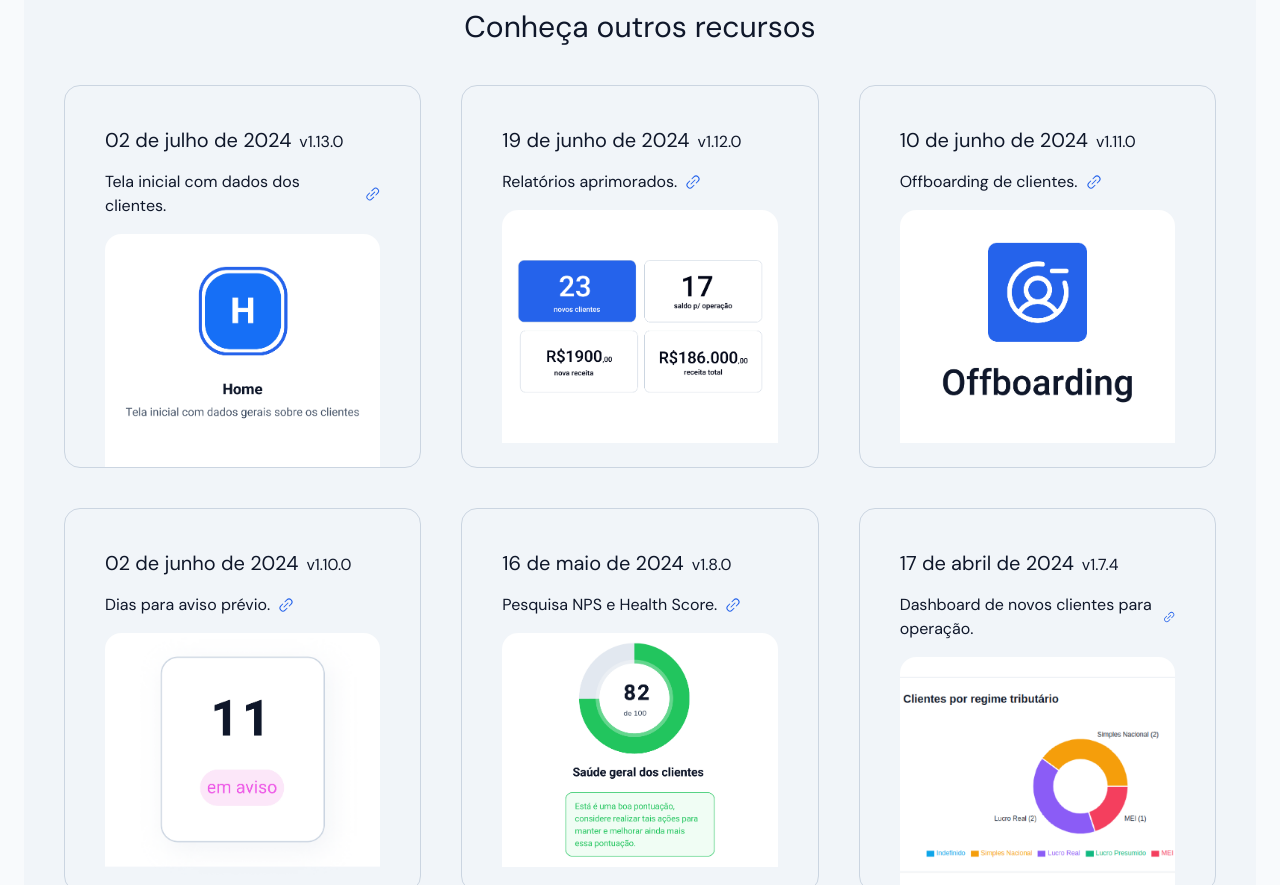
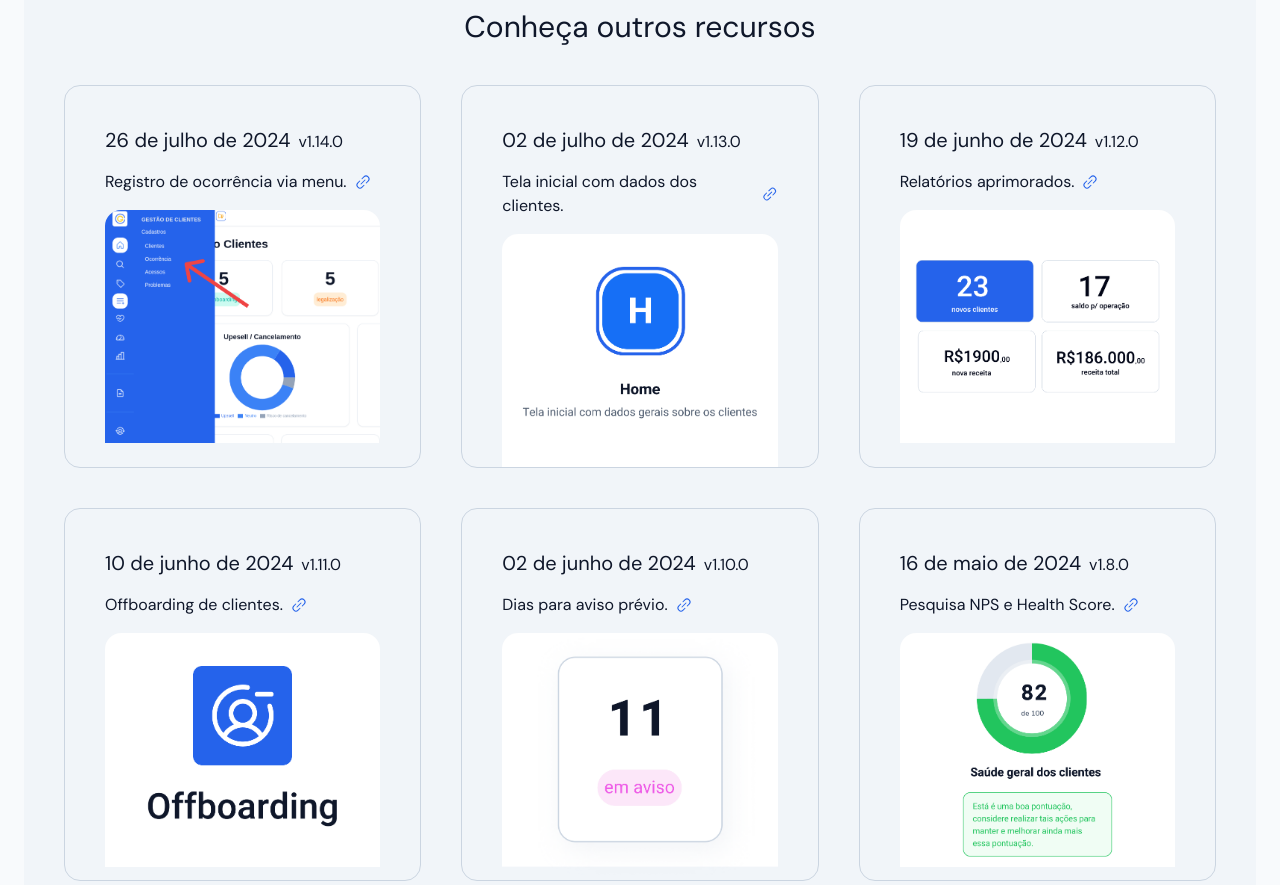
Before and after one commit to amanda-raiane/client-versions, a Next.js app: page / in a window 1280 px wide. Shown: the part 2720-3605 px from the top of the page. Built offline with nearby package versions, Linux system fonts and the light colour scheme.

Commit message:
feat: adding version 1-14-0 to Otherversion

```diff
--- a/src/app/components/SessionOtherResources/index.tsx
+++ b/src/app/components/SessionOtherResources/index.tsx
@@ -8,14 +8,22 @@ import imageNotice from "@/app/images/versions/1_10_0/aviso-previo.png";
 import imageOffboarding from "@/app/images/versions/1_11_0/offboarding.png";
 import imageReports from "@/app/images/versions/1_12_0/relatorios.png";
 import imageHome from "@/app/images/versions/1_13_0/menu.png";
+import registerOcorrenceMenu from "@/app/images/versions/1_14_0/cadastro-via-menu.png";
 
-// Add a versão 13 e 14
 export function SessionOtherResources() {
   return (
     <section className="2xl:px-64 px-5 lg:my-36">
       <div className="dark:bg-slate-900 bg-slate-100 md:p-10 p-4 rounded-2xl space-y-10">
         <h2 className="text-3xl text-center">Conheça outros recursos</h2>
         <div className="grid xl:grid-cols-3 gap-10 md:grid-cols-2">
+          <OtherVersion
+            link="/versao-1-14-0"
+            date="26 de julho de 2024"
+            imageUrl={registerOcorrenceMenu}
+            version="v1.14.0"
+            title="Registro de ocorrência via menu."
+          />
+
           <OtherVersion
             link="/versao-1-13-0"
             date="02 de julho de 2024"
```
